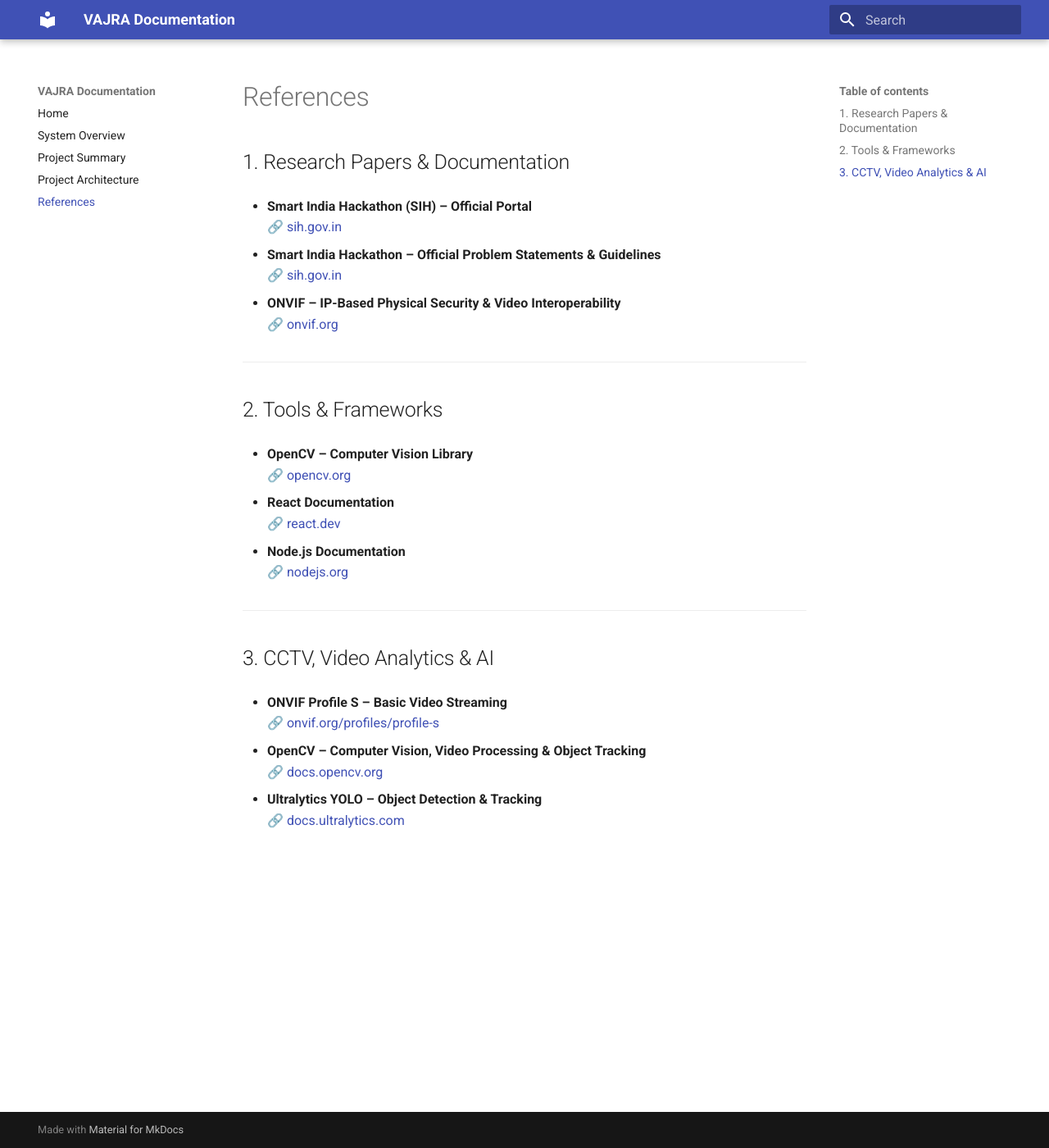
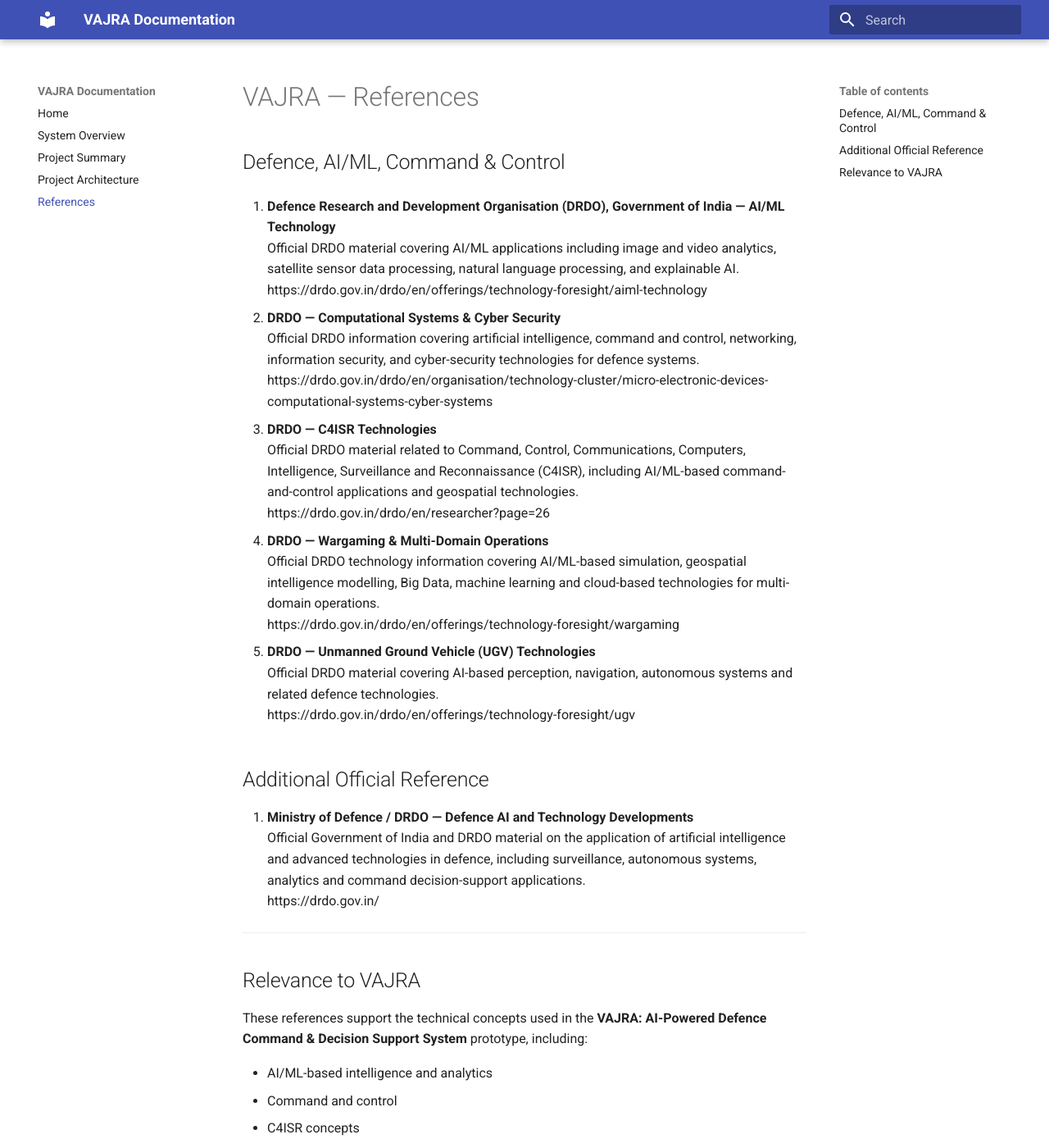
Before and after one commit to KADEPRANAYK1218/SIH-26187-DOCUMENTATION, an MkDocs documentation site: the page built from docs/references.md, in a window 1280 px wide and 1400 px high. Shown: the whole window at 82% size. Built offline with MkDocs 1.6.1 and Material for MkDocs 9.7.7, drawn with Linux system fonts in a browser that asks for light colours; some of the changed text lies outside the part shown.

Commit message:
Revise references for VAJRA project documentation
Updated references section to include DRDO materials and reorganized content for clarity.

```diff
--- a/docs/references.md
+++ b/docs/references.md
@@ -1,38 +1,47 @@
-# References
+# VAJRA — References
 
-## 1. Research Papers & Documentation
+## Defence, AI/ML, Command & Control
 
-- **Smart India Hackathon (SIH) – Official Portal**
-  🔗 [sih.gov.in](https://www.sih.gov.in/)
+1. **Defence Research and Development Organisation (DRDO), Government of India — AI/ML Technology**
+   Official DRDO material covering AI/ML applications including image and video analytics, satellite sensor data processing, natural language processing, and explainable AI.
+   https://drdo.gov.in/drdo/en/offerings/technology-foresight/aiml-technology
 
-- **Smart India Hackathon – Official Problem Statements & Guidelines**
-  🔗 [sih.gov.in](https://www.sih.gov.in/)
+2. **DRDO — Computational Systems & Cyber Security**
+   Official DRDO information covering artificial intelligence, command and control, networking, information security, and cyber-security technologies for defence systems.
+   https://drdo.gov.in/drdo/en/organisation/technology-cluster/micro-electronic-devices-computational-systems-cyber-systems
 
-- **ONVIF – IP-Based Physical Security & Video Interoperability**
-  🔗 [onvif.org](https://www.onvif.org/)
+3. **DRDO — C4ISR Technologies**
+   Official DRDO material related to Command, Control, Communications, Computers, Intelligence, Surveillance and Reconnaissance (C4ISR), including AI/ML-based command-and-control applications and geospatial technologies.
+   https://drdo.gov.in/drdo/en/researcher?page=26
+
+4. **DRDO — Wargaming & Multi-Domain Operations**
+   Official DRDO technology information covering AI/ML-based simulation, geospatial intelligence modelling, Big Data, machine learning and cloud-based technologies for multi-domain operations.
+   https://drdo.gov.in/drdo/en/offerings/technology-foresight/wargaming
+
+5. **DRDO — Unmanned Ground Vehicle (UGV) Technologies**
+   Official DRDO material covering AI-based perception, navigation, autonomous systems and related defence technologies.
+   https://drdo.gov.in/drdo/en/offerings/technology-foresight/ugv
+
+## Additional Official Reference
+
+6. **Ministry of Defence / DRDO — Defence AI and Technology Developments**
+   Official Government of India and DRDO material on the application of artificial intelligence and advanced technologies in defence, including surveillance, autonomous systems, analytics and command decision-support applications.
+   https://drdo.gov.in/
 
 ---
 
-## 2. Tools & Frameworks
+## Relevance to VAJRA
 
-- **OpenCV – Computer Vision Library**
-  🔗 [opencv.org](https://opencv.org/)
+These references support the technical concepts used in the **VAJRA: AI-Powered Defence Command & Decision Support System** prototype, including:
 
-- **React Documentation**
-  🔗 [react.dev](https://react.dev/)
+- AI/ML-based intelligence and analytics
+- Command and control
+- C4ISR concepts
+- Geospatial and satellite-data analysis
+- Surveillance and monitoring
+- Multi-domain operations
+- Cybersecurity
+- Autonomous and unmanned systems
+- Decision-support capabilities
 
-- **Node.js Documentation**
-  🔗 [nodejs.org](https://nodejs.org/)
-
----
-
-## 3. CCTV, Video Analytics & AI
-
-- **ONVIF Profile S – Basic Video Streaming**
-  🔗 [onvif.org/profiles/profile-s](https://www.onvif.org/profiles/profile-s/)
-
-- **OpenCV – Computer Vision, Video Processing & Object Tracking**
-  🔗 [docs.opencv.org](https://docs.opencv.org/)
-
-- **Ultralytics YOLO – Object Detection & Tracking**
-  🔗 [docs.ultralytics.com](https://docs.ultralytics.com/)
+> **Note:** VAJRA is a prototype/conceptual system. The references above are used to establish the relevant technology and defence-domain context; they do not imply that VAJRA is an official DRDO, Indian Armed Forces, or Government of India system.
```
